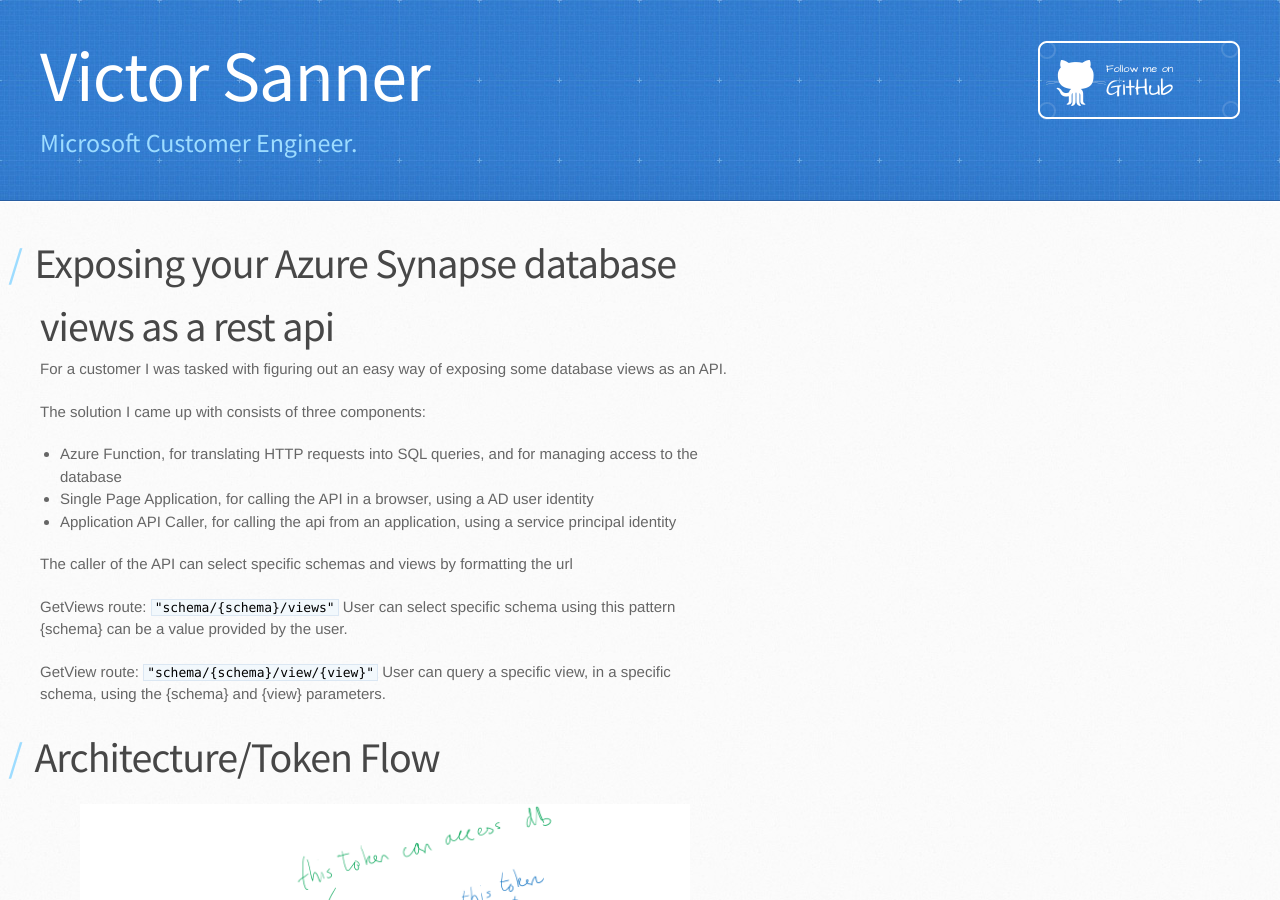
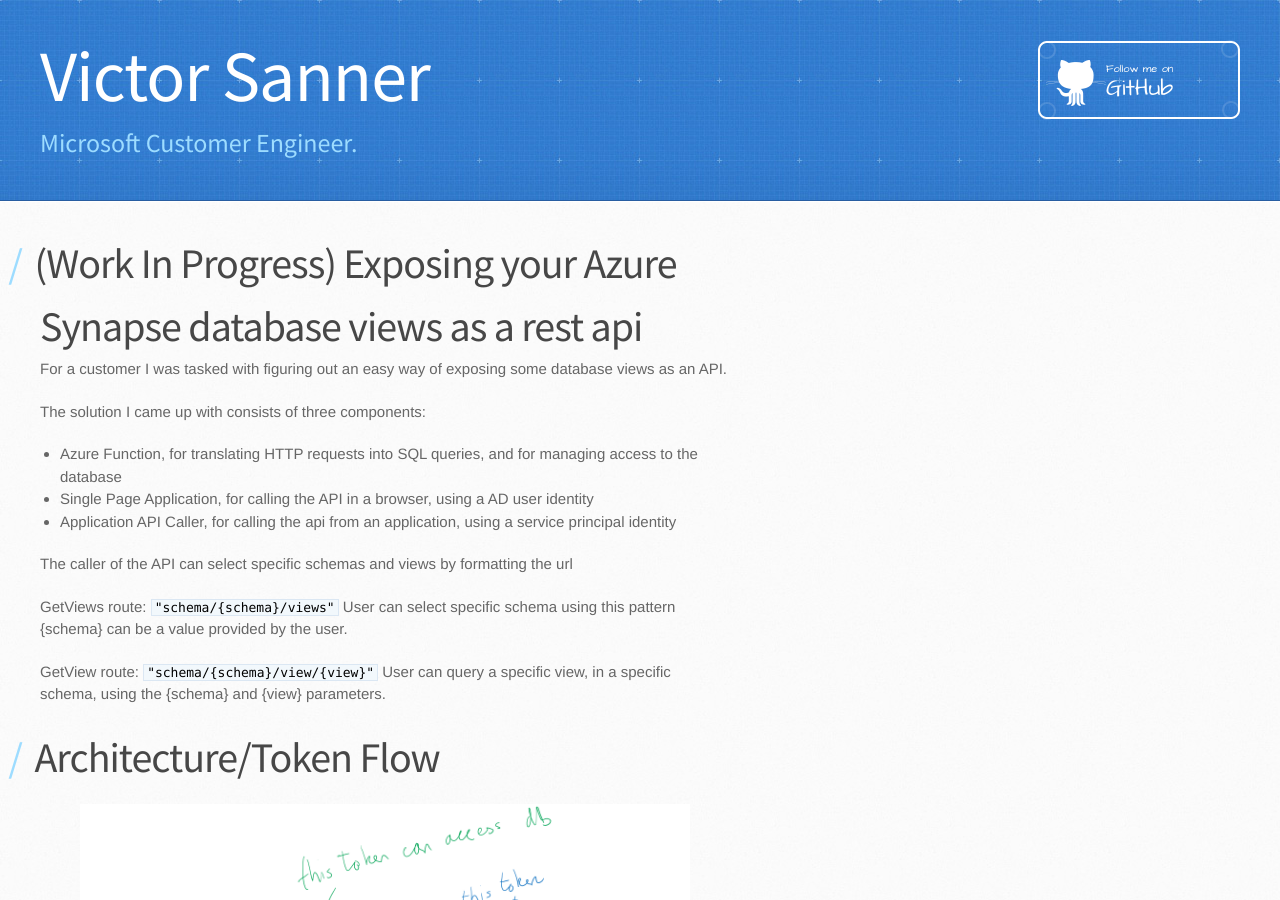
Before and after one commit to drmanhatin/drmanhatin.github.io, a Jekyll site: the page built from _posts/2022-2-2-expose-your-synapse-sql-views-as-api.md, in a window 1280 px wide and 900 px high. Built offline with Jekyll 4.4.1, drawn with Linux system fonts in a browser that asks for light colours; our own code applies the rules of GitHub Pages for plain Markdown files.

Commit message:
Update 2022-2-2-expose-your-synapse-sql-views-as-api.md

```diff
--- a/_posts/2022-2-2-expose-your-synapse-sql-views-as-api.md
+++ b/_posts/2022-2-2-expose-your-synapse-sql-views-as-api.md
@@ -1,4 +1,4 @@
-# Exposing your Azure Synapse database views as a rest api
+#  (Work In Progress) Exposing your Azure Synapse database views as a rest api
 For a customer I was tasked with figuring out an easy way of exposing some database views as an API.
 
 The solution I came up with consists of three components:
```
